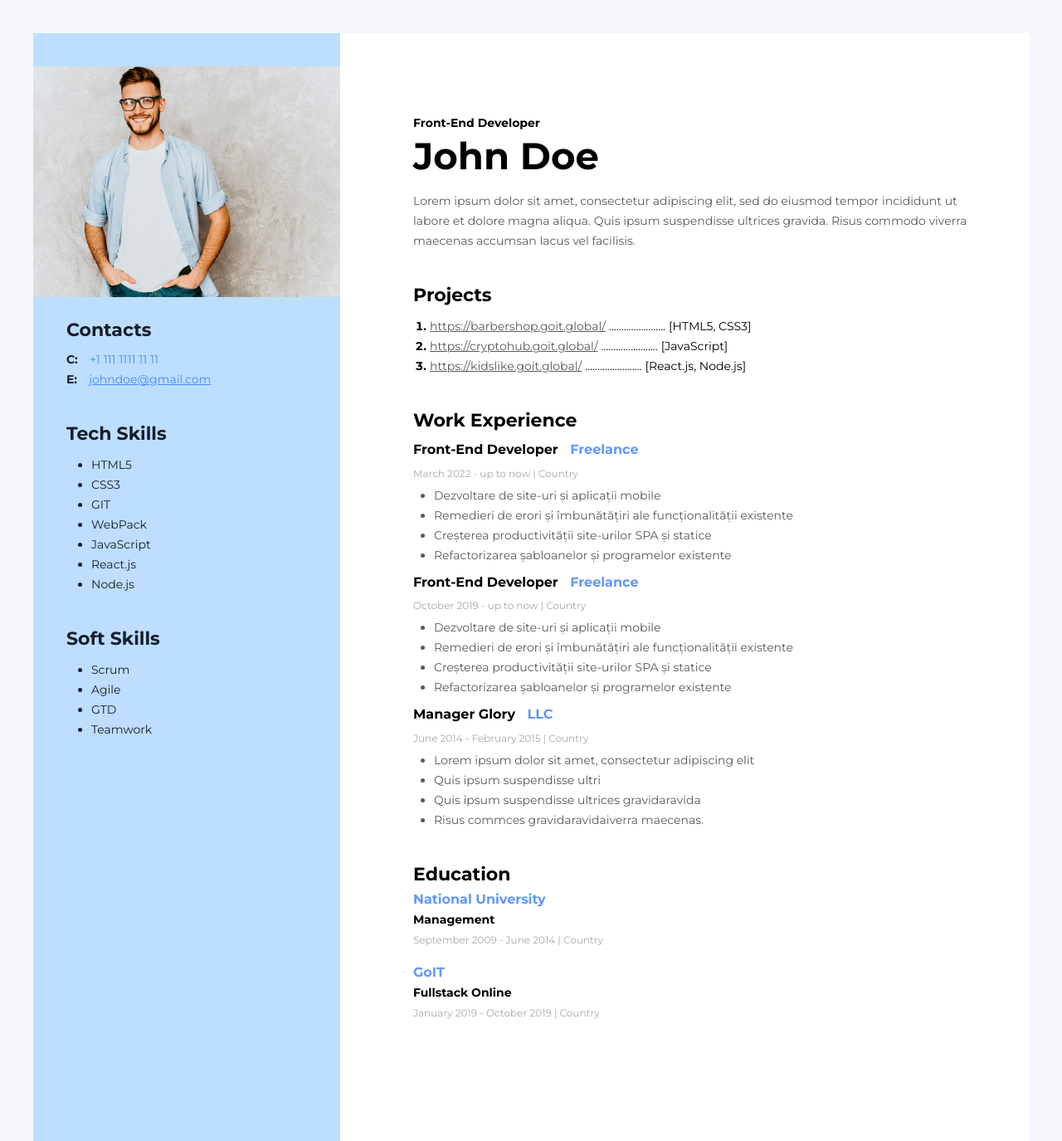
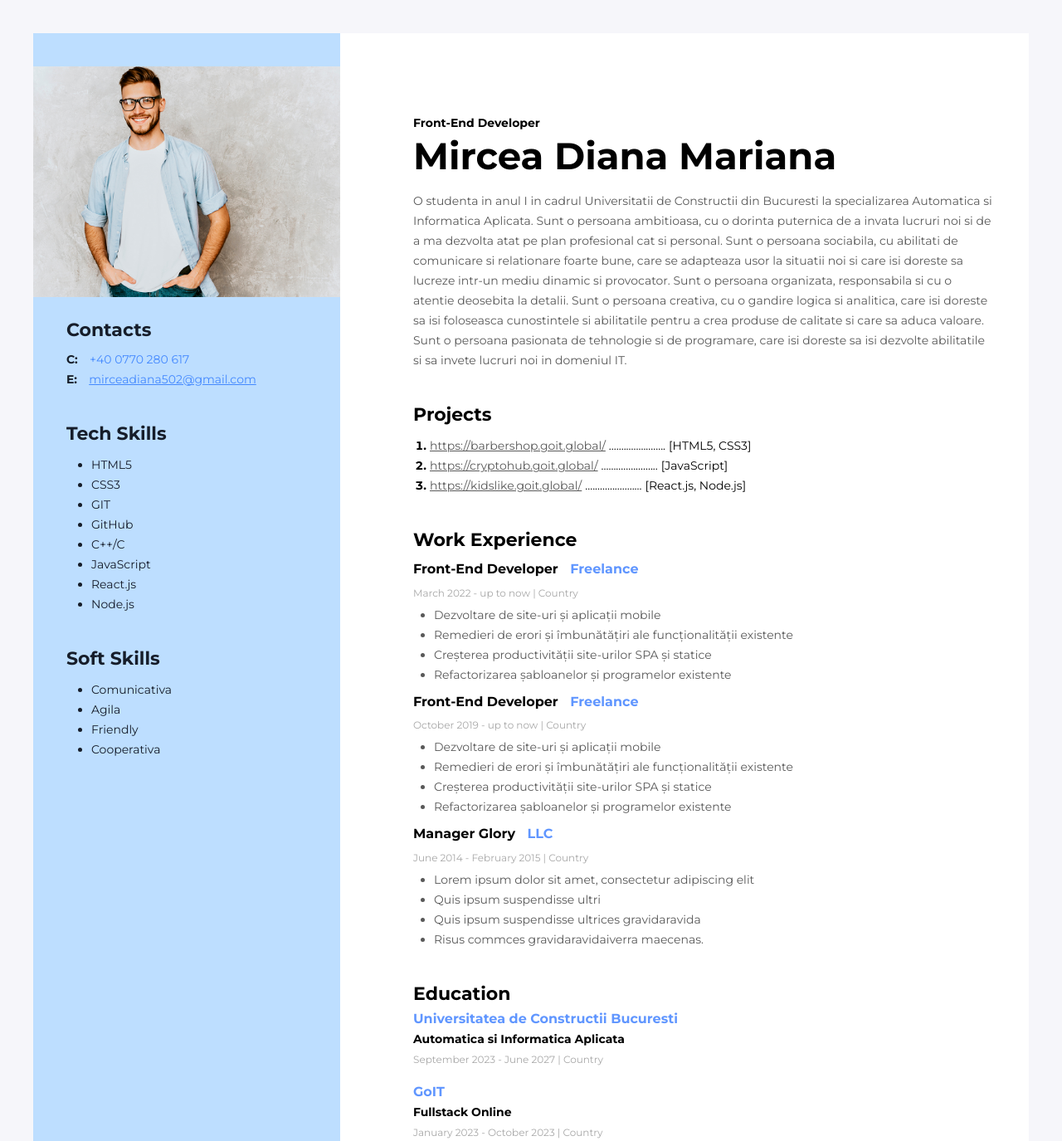
Before and after one commit to DianaMircea1/CV-GOIT, a plain HTML site: page index.html in a window 1280 px wide. Shown: the top 1375 px of the page at 83% size. Drawn offline with Linux system fonts and the light colour scheme; a web font is replaced by a local one.

Commit message:
change with my info

```diff
--- a/index.html
+++ b/index.html
@@ -20,10 +20,14 @@
             <!-- About me section -->
             <div>
                 <h4 class="about-me-profession">Front-End Developer</h4>
-                <h1 class="about-me-name">John Doe</h1>
-                <p class="about-me-description">Lorem ipsum dolor sit amet, consectetur adipiscing elit, sed do eiusmod tempor incididunt
-                ut labore et dolore magna aliqua. Quis ipsum suspendisse ultrices gravida.
-                Risus commodo viverra maecenas accumsan lacus vel facilisis.</p>
+                <h1 class="about-me-name">Mircea Diana Mariana</h1>
+                <p class="about-me-description">O studenta in anul I in cadrul Universitatii de Constructii din Bucuresti la specializarea Automatica si Informatica Aplicata.
+                    Sunt o persoana ambitioasa, cu o dorinta puternica de a invata lucruri noi si de a ma dezvolta atat pe plan profesional cat si personal.
+                    Sunt o persoana sociabila, cu abilitati de comunicare si relationare foarte bune, care se adapteaza usor la situatii noi si care isi doreste sa lucreze intr-un mediu dinamic si provocator.
+                    Sunt o persoana organizata, responsabila si cu o atentie deosebita la detalii.
+                    Sunt o persoana creativa, cu o gandire logica si analitica, care isi doreste sa isi foloseasca cunostintele si abilitatile pentru a crea produse de calitate si care sa aduca valoare.
+                    Sunt o persoana pasionata de tehnologie si de programare, care isi doreste sa isi dezvolte abilitatile si sa invete lucruri noi in domeniul IT.
+                </p>
             </div>
             <!-- Projects section -->
             <div class="projects-section">
@@ -89,15 +93,15 @@
                 <h3 class="education-header">Education</h3>
                     <!-- First Education -->
                     <div class="first-education">
-                        <h4 class="education-school">National University</h4>
-                        <h5 class="education-info">Management</h5>
-                        <p class="education-time">September 2009 - June 2014   |  Country</p>
+                        <h4 class="education-school">Universitatea de Constructii Bucuresti</h4>
+                        <h5 class="education-info">Automatica si Informatica Aplicata</h5>
+                        <p class="education-time">September 2023 - June 2027   |  Country</p>
                     </div>
                     <!-- Second Education -->
                     <div>
                         <h4 class="education-school">GoIT</h4>
                         <h5 class="education-info">Fullstack Online</h5>
-                        <p class="education-time">January 2019 - October 2019   |  Country</p>
+                        <p class="education-time">January 2023 - October 2023  |  Country</p>
                     </div>
             </div>
         </div>
@@ -108,11 +112,11 @@
                     <h3 class="contacts-header">Contacts</h3>
                     <div class="contacts-element">
                         <span class="contacts-item">C:</span>
-                        <a href="tel:+111111111111" class="contacts-phone">+1 111 1111 11 11</a>
+                        <a href="tel:+40 0770 280 617" class="contacts-phone">+40 0770 280 617</a>
                     </div>
                     <div>
                         <span class="contacts-item">E:</span>
-                        <a href="mailto:johndoe@gmail.com" class="contacts-email">johndoe@gmail.com</a>
+                        <a href="mailto:mirceadiana502@gmail.com" class="contacts-email">mirceadiana502@gmail.com</a>
                     </div>
                 </div>
                 <!-- Tech skills section-->
@@ -122,7 +126,8 @@
                         <li>HTML5</li>
                         <li>CSS3</li>
                         <li>GIT</li>
-                        <li>WebPack</li>
+                        <li>GitHub</li>
+                        <li>C++/C</li>
                         <li>JavaScript</li>
                         <li>React.js</li>
                         <li>Node.js</li>
@@ -132,10 +137,10 @@
                 <div class="soft-skills-section">
                     <h3 class="soft-skills-header">Soft Skills</h3>
                     <ul class="soft-skills-list">
-                        <li>Scrum</li>
-                        <li>Agile</li>
-                        <li>GTD</li>
-                        <li>Teamwork</li>
+                        <li>Comunicativa</li>
+                        <li>Agila</li>
+                        <li>Friendly</li>
+                        <li>Cooperativa</li>
                     </ul>
                 </div>
         </aside>
```
